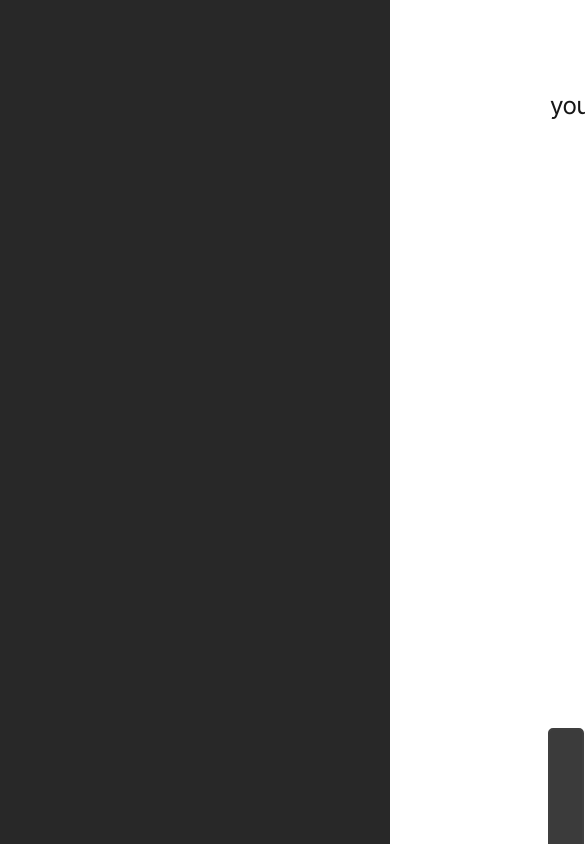
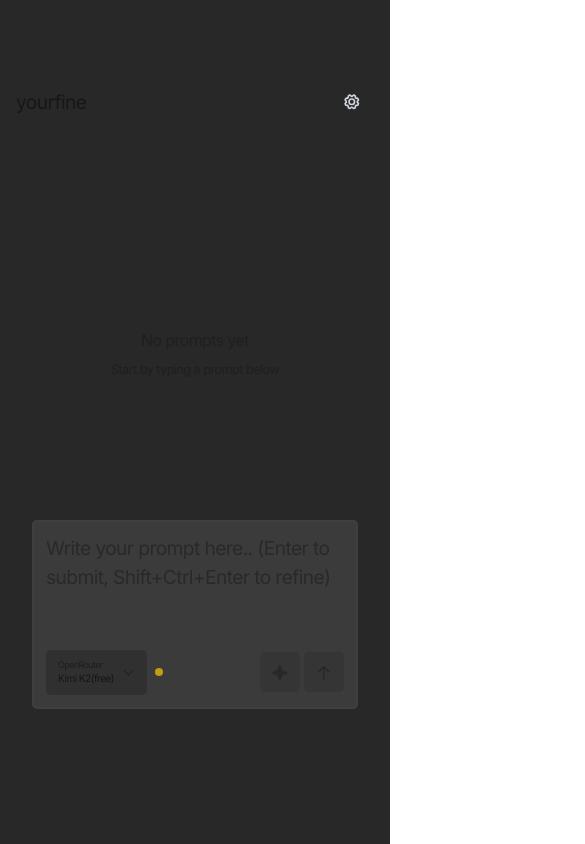
Before and after one commit to Jimuelzxc/yourfine, a Next.js app: page / in a window 390 px wide. Shown: the top 844 px of the page, 585 px wide, since content can reach past the window. Built offline with nearby package versions, Linux system fonts and the light colour scheme.

Commit message:
make it responsive

```diff
--- a/app/components/TextArea.jsx
+++ b/app/components/TextArea.jsx
@@ -160,10 +160,10 @@ function TextArea({ onSubmitPrompt, isRefining = false }) {
   const hasApiKey = apiKey.trim().length > 0;
 
   return (
-    <div className="w-full bg-[#3B3B3B] border-2 border-[#3f3f3f] flex flex-col p-4 rounded-[5px] relative">
+    <div className="w-full bg-[#3B3B3B] border-2 border-[#3f3f3f] flex flex-col p-3 sm:p-4 rounded-[5px] relative">
       {/* Error Display */}
       {error && (
-        <div className="mb-4 p-3 bg-red-400/10 border border-red-400/20 rounded-[5px] text-red-400 text-[0.9em] flex justify-between items-start gap-3">
+        <div className="mb-4 p-2 sm:p-3 bg-red-400/10 border border-red-400/20 rounded-[5px] text-red-400 text-[0.8em] sm:text-[0.9em] flex justify-between items-start gap-2 sm:gap-3">
           <div className="flex-1">
             {error}
           </div>
@@ -188,18 +188,18 @@ function TextArea({ onSubmitPrompt, isRefining = false }) {
         onChange={(e) => setPrompt(e.target.value)}
         onKeyDown={handleKeyDown}
         placeholder="Write your prompt here.. (Enter to submit, Shift+Ctrl+Enter to refine)"
-        className="min-h-[120px] max-h-[300px] border-none stroke-none outline-none text-[1.5em] bg-transparent resize-none"
+        className="min-h-[100px] sm:min-h-[120px] max-h-[200px] sm:max-h-[300px] border-none stroke-none outline-none text-[1.2em] sm:text-[1.5em] bg-transparent resize-none"
         disabled={isRefining}
       />
 
-      <div className="flex flex-row justify-between items-center mt-4">
-        <div className="flex items-center gap-2 flex-1">
+      <div className="flex flex-row justify-between items-center gap-2 mt-4">
+        <div className="flex items-center gap-2 flex-1 min-w-0">
           {/* Interactive Model Selection */}
           <div className="relative" ref={dropdownRef}>
             <button
               onClick={() => !isModelSwitching && setShowModelDropdown(!showModelDropdown)}
               disabled={isModelSwitching}
-              className={`bg-[#303030] flex flex-row gap-2 items-center px-4 py-2 rounded-[5px] text-[0.9em] max-w-[300px] transition-all duration-150 ${
+              className={`bg-[#303030] flex flex-row gap-2 items-center px-3 sm:px-4 py-2 rounded-[5px] text-[0.8em] sm:text-[0.9em] max-w-[250px] sm:max-w-[300px] transition-all duration-150 ${
                 isModelSwitching
                   ? 'opacity-70 cursor-not-allowed'
                   : 'hover:bg-[#404040] cursor-pointer'
@@ -207,10 +207,10 @@ function TextArea({ onSubmitPrompt, isRefining = false }) {
               title="Click to select model"
             >
               <div className="text-left min-w-0 flex-1">
-                <div className="text-[0.8em] opacity-70 truncate">
+                <div className="text-[0.7em] sm:text-[0.8em] opacity-70 truncate">
                   {isModelSwitching ? 'Switching...' : modelDisplay.provider}
                 </div>
-                <div className="text-[0.9em] truncate">
+                <div className="text-[0.8em] sm:text-[0.9em] truncate">
                   {isModelSwitching ? 'Please wait' : modelDisplay.model}
                 </div>
               </div>
@@ -221,24 +221,24 @@ function TextArea({ onSubmitPrompt, isRefining = false }) {
 
             {/* Model Selection Dropdown - Positioned Above */}
             {showModelDropdown && !isModelSwitching && (
-              <div className="absolute bottom-full left-0 mb-2 bg-[#2a2a2a] border border-[#505050] rounded-[5px] min-w-[320px] max-h-[300px] overflow-y-auto z-50 shadow-2xl">
+              <div className="absolute bottom-full left-0 mb-2 bg-[#2a2a2a] border border-[#505050] rounded-[5px] min-w-[280px] sm:min-w-[320px] max-h-[250px] sm:max-h-[300px] overflow-y-auto z-50 shadow-2xl">
                 {Object.entries(AVAILABLE_MODELS).map(([categoryKey, category]) => (
                   <div key={categoryKey}>
-                    <div className="px-3 py-2 text-[0.8em] font-semibold opacity-80 border-b border-[#404040] text-gray-300 bg-[#353535]">
+                    <div className="px-3 py-2 text-[0.75em] sm:text-[0.8em] font-semibold opacity-80 border-b border-[#404040] text-gray-300 bg-[#353535]">
                       {category.name}
                     </div>
                     {category.models.map((model) => (
                       <button
                         key={model.id}
                         onClick={() => handleModelSelect(model)}
-                        className={`w-full text-left px-3 py-3 hover:bg-[#404040] transition-colors border-b border-[#353535] last:border-b-0 ${
+                        className={`w-full text-left px-3 py-2 sm:py-3 hover:bg-[#404040] transition-colors border-b border-[#353535] last:border-b-0 ${
                           selectedModel?.id === model.id ? 'bg-[#404040] border-l-4 border-l-blue-500' : ''
                         }`}
                       >
-                        <div className="text-[0.9em] text-white">{model.name}</div>
-                        <div className="text-[0.7em] opacity-60 text-gray-400">{model.provider}</div>
+                        <div className="text-[0.8em] sm:text-[0.9em] text-white">{model.name}</div>
+                        <div className="text-[0.65em] sm:text-[0.7em] opacity-60 text-gray-400">{model.provider}</div>
                         {selectedModel?.id === model.id && (
-                          <div className="text-[0.6em] text-blue-400 mt-1">Currently selected</div>
+                          <div className="text-[0.55em] sm:text-[0.6em] text-blue-400 mt-1">Currently selected</div>
                         )}
                       </button>
                     ))}
@@ -249,7 +249,7 @@ function TextArea({ onSubmitPrompt, isRefining = false }) {
           </div>
 
           {/* Status Indicators */}
-          <div className="flex items-center gap-1 text-[0.8em] opacity-70 flex-shrink-0">
+          <div className="flex items-center gap-1 text-[0.7em] sm:text-[0.8em] opacity-70 flex-shrink-0">
             <div className={`w-2 h-2 rounded-full ${
               isModelSwitching ? 'bg-orange-400' :
               hasApiKey ? 'bg-green-400' : 'bg-yellow-400'
@@ -257,7 +257,7 @@ function TextArea({ onSubmitPrompt, isRefining = false }) {
               isModelSwitching ? 'Switching model...' :
               hasApiKey ? 'API key configured' : 'API key not set'
             } />
-            <span className="whitespace-nowrap">
+            <span className="whitespace-nowrap hidden sm:inline">
               {isModelSwitching ? 'Switching...' :
                hasApiKey ? 'Ready' : 'Setup needed'}
             </span>
@@ -268,7 +268,7 @@ function TextArea({ onSubmitPrompt, isRefining = false }) {
           <button
             onClick={() => handleSubmit(true)}
             disabled={!prompt.trim() || isRefining || isModelSwitching || isLocalRefining}
-            className={`bg-[#303030] p-2.5 rounded-[5px] transition-all duration-150 cursor-pointer flex items-center justify-center w-[44px] h-[44px] ${
+            className={`bg-[#303030] p-2 sm:p-2.5 rounded-[5px] transition-all duration-150 cursor-pointer flex items-center justify-center w-[40px] h-[40px] sm:w-[44px] sm:h-[44px] ${
               isRefining || isModelSwitching || isLocalRefining
                 ? 'opacity-70 cursor-not-allowed bg-[#404040]'
                 : 'hover:bg-white hover:text-[#282828] disabled:opacity-50 disabled:cursor-not-allowed disabled:hover:bg-[#303030] disabled:hover:text-white'
@@ -279,7 +279,7 @@ function TextArea({ onSubmitPrompt, isRefining = false }) {
               "Refine with AI (Shift+Ctrl+Enter)"
             }
           >
-            <PiStarFourFill className={`text-[1.3em] transition-transform duration-150 ${
+            <PiStarFourFill className={`text-[1.1em] sm:text-[1.3em] transition-transform duration-150 ${
               isLocalRefining || isRefining ? 'animate-spin text-blue-400' :
               isModelSwitching ? 'animate-spin' : ''
             }`} />
@@ -288,10 +288,10 @@ function TextArea({ onSubmitPrompt, isRefining = false }) {
           <button
             onClick={() => handleSubmit(false)}
             disabled={!prompt.trim() || isRefining || isModelSwitching || isLocalRefining}
-            className="bg-[#303030] p-2.5 rounded-[5px] hover:bg-white transition-all duration-150 cursor-pointer hover:text-[#282828] disabled:opacity-50 disabled:cursor-not-allowed disabled:hover:bg-[#303030] disabled:hover:text-white flex items-center justify-center w-[44px] h-[44px]"
+            className="bg-[#303030] p-2 sm:p-2.5 rounded-[5px] hover:bg-white transition-all duration-150 cursor-pointer hover:text-[#282828] disabled:opacity-50 disabled:cursor-not-allowed disabled:hover:bg-[#303030] disabled:hover:text-white flex items-center justify-center w-[40px] h-[40px] sm:w-[44px] sm:h-[44px]"
             title={isModelSwitching ? "Please wait, switching model..." : isLocalRefining || isRefining ? "Please wait, refining in progress..." : "Submit prompt (Enter)"}
           >
-            <PiArrowUpBold className="text-[1.3em]" />
+            <PiArrowUpBold className="text-[1.1em] sm:text-[1.3em]" />
           </button>
         </div>
       </div>
--- a/app/page.jsx
+++ b/app/page.jsx
@@ -55,11 +55,11 @@ export default function Home() {
     <div className="h-screen flex flex-col bg-[#282828]">
       {/* Navigation Header */}
       <div className="">
-        <div className="wrapper flex justify-between items-center py-[80px] px-[550px]">
-          <div className="flex items-center gap-4">
-            <h1 className="text-[1.5em] z-20">yourfine</h1>
+        <div className="wrapper flex justify-between items-center py-[80px] px-4 sm:px-8 md:px-16 lg:px-32 xl:px-[550px]">
+          <div className="flex items-center gap-2 sm:gap-4">
+            <h1 className="text-[1.2em] sm:text-[1.5em] z-20">yourfine</h1>
             {prompts.length > 0 && (
-              <div className="text-[0.9em] opacity-70 bg-[#3B3B3B] px-3 py-1 rounded-full">
+              <div className="text-[0.8em] sm:text-[0.9em] opacity-70 bg-[#3B3B3B] px-2 sm:px-3 py-1 rounded-full">
                 {prompts.length} prompt{prompts.length !== 1 ? 's' : ''}
               </div>
             )}
@@ -68,28 +68,28 @@ export default function Home() {
           {/* Settings Button */}
           <button
             onClick={() => setShowSettings(true)}
-            className="group relative hover:bg-white/10 p-3 rounded-[8px] transition-all duration-200 flex items-center justify-center w-[52px] h-[52px] flex-shrink-0 hover:scale-105 active:scale-95 cursor-pointer"
+            className="group relative hover:bg-white/10 p-2 sm:p-3 rounded-[8px] transition-all duration-200 flex items-center justify-center w-[44px] h-[44px] sm:w-[52px] sm:h-[52px] flex-shrink-0 hover:scale-105 active:scale-95 cursor-pointer"
             title="Settings"
           >
-            <PiGearBold className="text-[1.3em] transition-all duration-200 group-hover:rotate-45 group-hover:scale-110 text-gray-300 group-hover:text-white" />
+            <PiGearBold className="text-[1.1em] sm:text-[1.3em] transition-all duration-200 group-hover:rotate-45 group-hover:scale-110 text-gray-300 group-hover:text-white" />
           </button>
         </div>
       </div>
 
       <div className="flex-1">
-        <div className="mx-[550px] flex flex-col items-center gap-4 h-full px-4">
+        <div className="mx-4 sm:mx-8 md:mx-16 lg:mx-32 xl:mx-[550px] flex flex-col items-center gap-4 h-full px-4">
           <div className="w-full relative" id="wrapper-cards">
             <div
               ref={cardsContainerRef}
               id="cards"
-              className="w-full flex flex-col gap-3 h-[500px] overflow-y-scroll pb-2 pt-2 relative"
+              className="w-full flex flex-col gap-3 h-[300px] sm:h-[400px] md:h-[500px] overflow-y-scroll pb-2 pt-2 relative"
             >
               {prompts.length === 0 ? (
                 // Empty state
                 <div className="flex items-center justify-center h-full">
                   <div className="text-center opacity-50">
-                    <div className="text-[1.2em] mb-2">No prompts yet</div>
-                    <div className="text-[0.9em]">Start by typing a prompt below</div>
+                    <div className="text-[1em] sm:text-[1.2em] mb-2">No prompts yet</div>
+                    <div className="text-[0.8em] sm:text-[0.9em]">Start by typing a prompt below</div>
                   </div>
                 </div>
               ) : (
@@ -119,9 +119,9 @@ export default function Home() {
 
       {/* Status indicator */}
       {isRefining && (
-        <div className="fixed bottom-4 right-4 bg-[#3B3B3B] border border-[#424242] rounded-[5px] px-4 py-2 flex items-center gap-2">
-          <div className="animate-spin w-4 h-4 border-2 border-white border-t-transparent rounded-full"></div>
-          <span className="text-[0.9em]">Refining prompt...</span>
+        <div className="fixed bottom-4 right-4 left-4 sm:left-auto bg-[#3B3B3B] border border-[#424242] rounded-[5px] px-3 sm:px-4 py-2 flex items-center gap-2 max-w-xs sm:max-w-none mx-auto sm:mx-0">
+          <div className="animate-spin w-4 h-4 border-2 border-white border-t-transparent rounded-full flex-shrink-0"></div>
+          <span className="text-[0.8em] sm:text-[0.9em] truncate">Refining prompt...</span>
         </div>
       )}
 
```
Also changed, not shown: app/components/Card.jsx (+12 -12 lines), app/components/Settings.jsx (+6 -6 lines), 1 other file (tests, documents, lock files or other folders).
